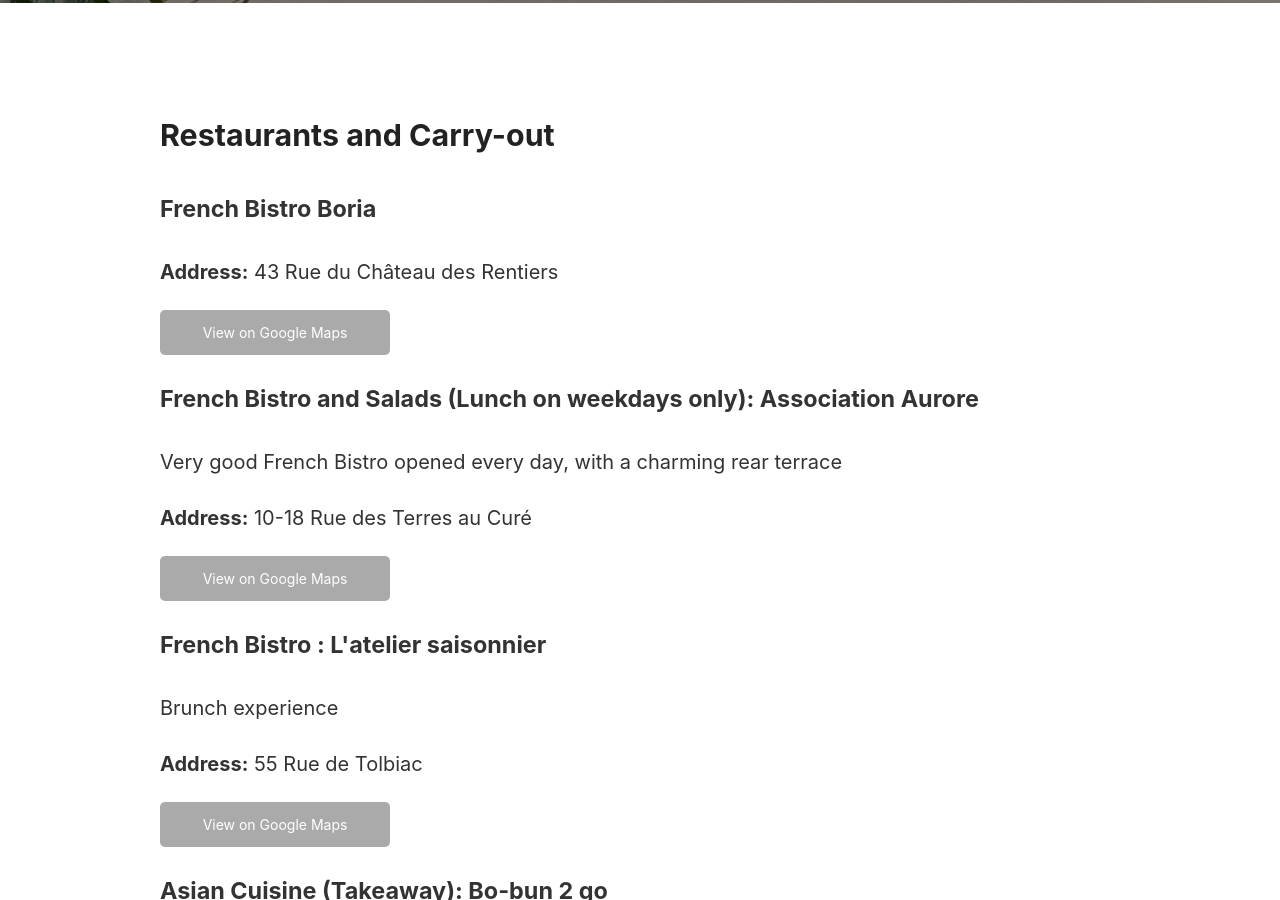
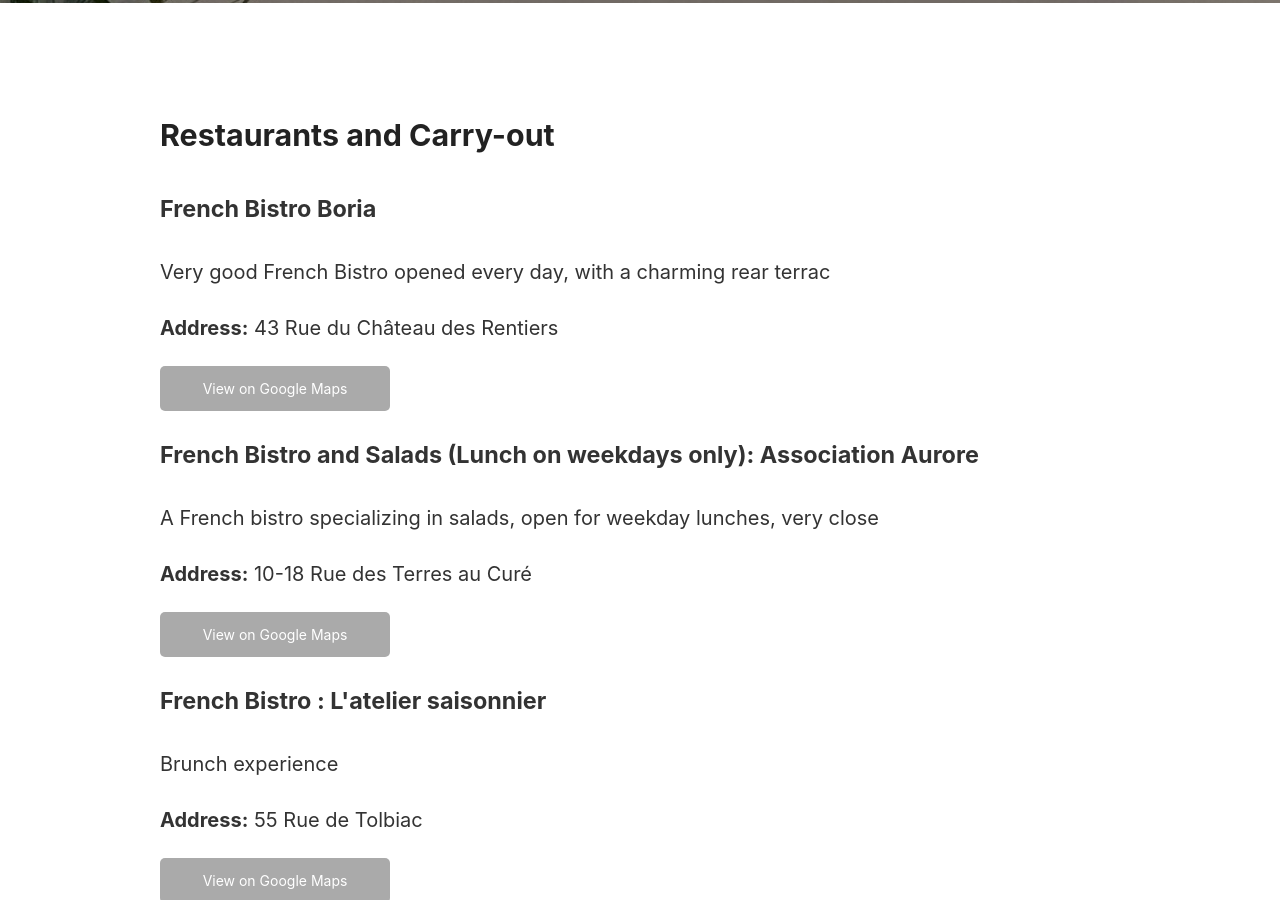
Before and after one commit to PhilAlain/tac, a Jekyll site: the page restaurants.html, which Jekyll copies as it is, in a window 1280 px wide and 900 px high, scrolled down 348 px. Built offline with Jekyll 4.4.1, drawn with Linux system fonts in a browser that asks for light colours.

Commit message:
Update restaurants.html

```diff
--- a/restaurants.html
+++ b/restaurants.html
@@ -1,3 +1,4 @@
+
 <!DOCTYPE html>
 <html lang="en">
 <head>
@@ -22,11 +23,12 @@
         <h2>Restaurants and Carry-out</h2>
 
         <h3>French Bistro Boria</h3>
+        <p>Very good French Bistro opened every day, with a charming rear terrac</p>
         <p><strong>Address:</strong> 43 Rue du Château des Rentiers</p>
         <a href="https://maps.app.goo.gl/HZgn9QE4pjNfWB2q7" class="button">View on Google Maps</a>
 
         <h3>French Bistro and Salads (Lunch on weekdays only): Association Aurore</h3>
-        <p>Very good French Bistro opened every day, with a charming rear terrace</p>
+        <p>A French bistro specializing in salads, open for weekday lunches, very close</p>
         <p><strong>Address:</strong> 10-18 Rue des Terres au Curé</p>
         <a href="https://maps.app.goo.gl/B7mGbHX94DUh8Jvt6" class="button">View on Google Maps</a>
 
```
